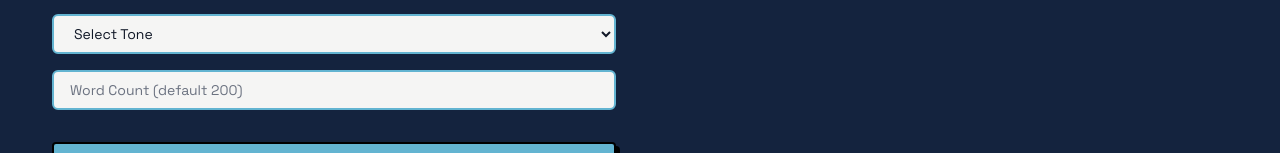
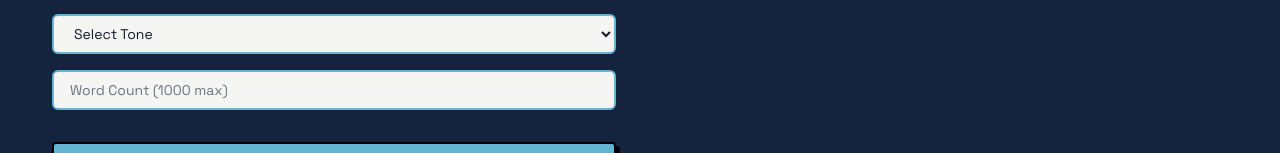
Before and after one commit to emelyn-barrientos/ai-jobbish-descriptions, a Next.js app: page / in a window 1280 px wide. Shown: the part 490-643 px from the top of the page. Built offline with nearby package versions, Linux system fonts and the light colour scheme.

Commit message:
Change word coun min and max

```diff
--- a/src/components/Form.jsx
+++ b/src/components/Form.jsx
@@ -67,10 +67,10 @@ export default function Form({
         <InputField
           label="Word Count"
           name="wordCount"
-          placeholder="Word Count (default 200)"
+          placeholder="Word Count (1000 max)"
           type="number"
           min={0}
-          max={800}
+          max={1000}
           value={wordCount}
           onChange={handleWordCount}
           required
```
